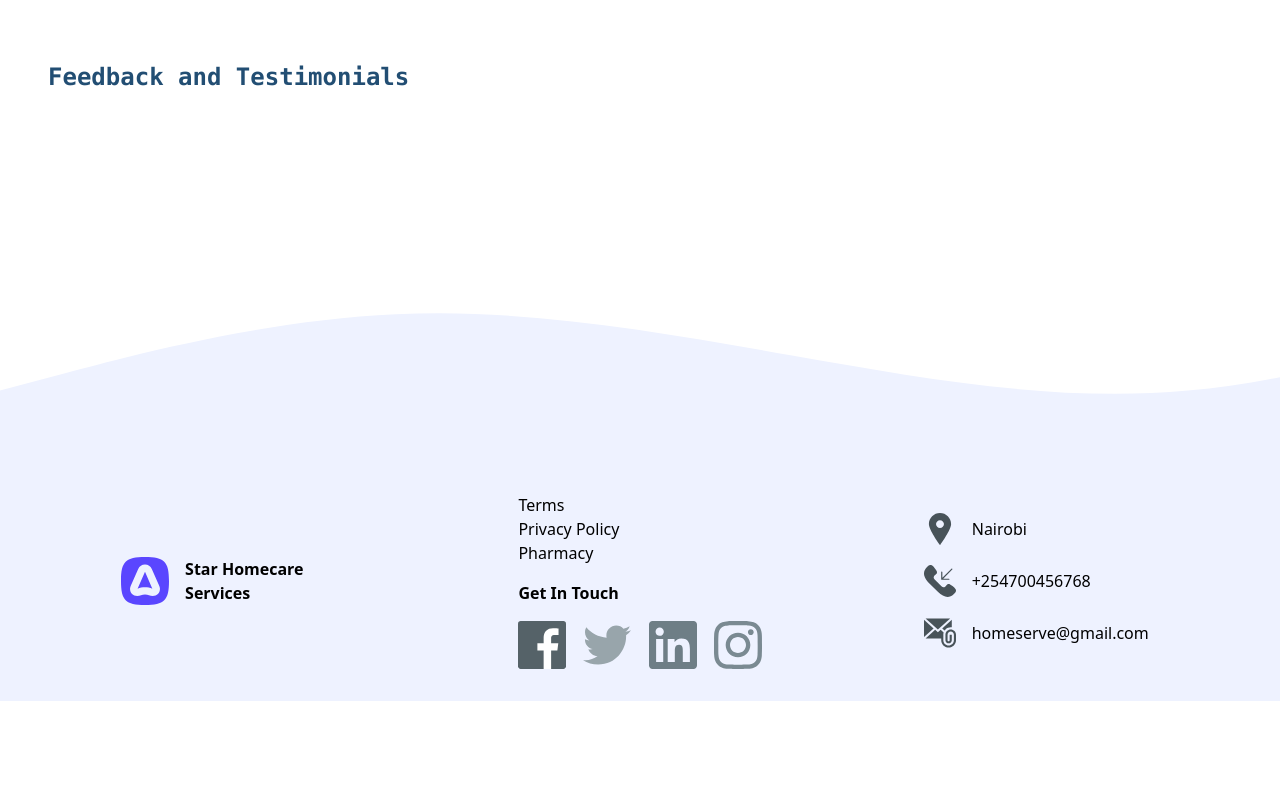
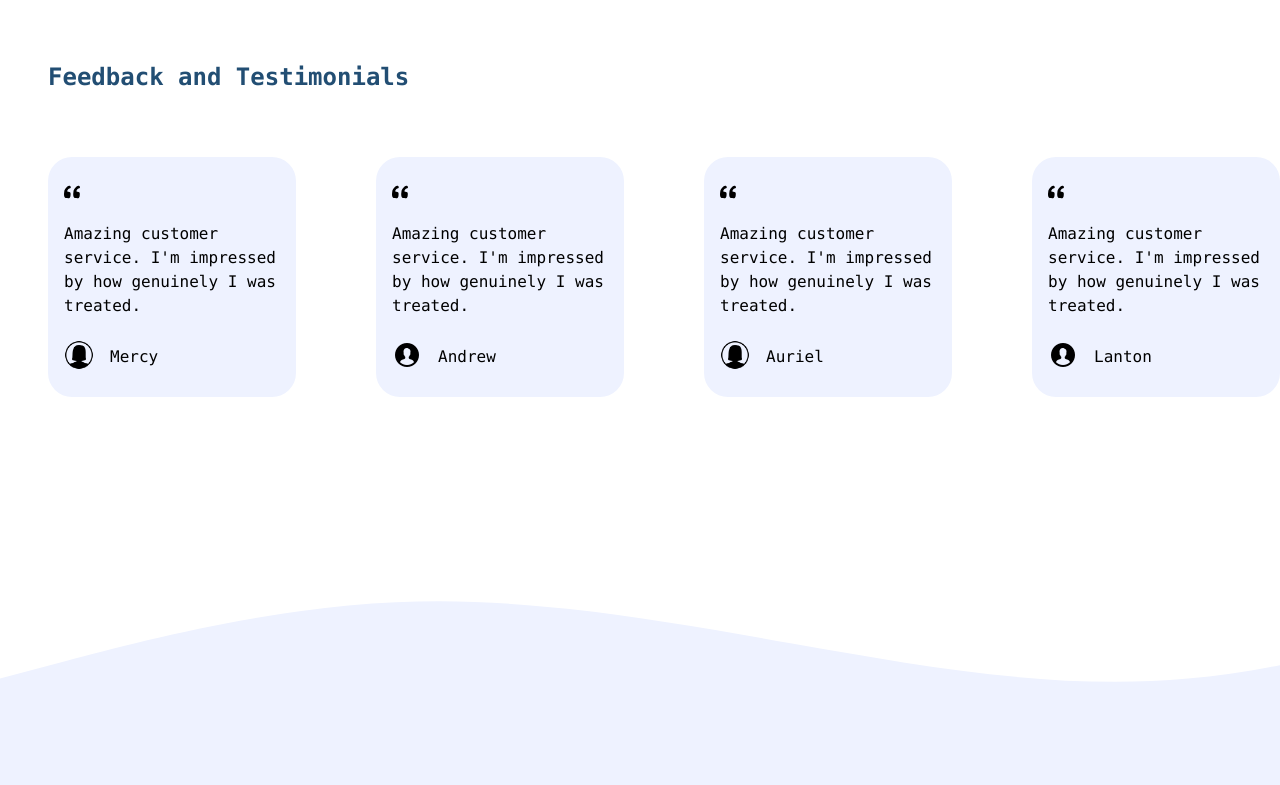
Before and after one commit to jbuyu/realdoc, a Next.js app: page /About in a window 1280 px wide. Shown: the part 915-1700 px from the top of the page. Before the commit the page ends 1616 px from the top, so only its background shows below. Built offline with nearby package versions, Linux system fonts and the light colour scheme.

Commit message:
adds feedback section

```diff
--- a/data/index.js
+++ b/data/index.js
@@ -77,6 +77,15 @@ const testimonialArray = [
   {
     id: 1,
     icon: '/quotes.svg',
+    image: '/female.png',
+    comment:
+      "Amazing customer service. I'm impressed by how genuinely I was treated.",
+    name: 'Mercy',
+  },
+  {
+    id: 1,
+    icon: '/quotes.svg',
+    image: '/male.png',
     comment:
       "Amazing customer service. I'm impressed by how genuinely I was treated.",
     name: 'Andrew',
@@ -84,24 +93,19 @@ const testimonialArray = [
   {
     id: 1,
     icon: '/quotes.svg',
+    image: '/female.png',
     comment:
       "Amazing customer service. I'm impressed by how genuinely I was treated.",
-    name: 'AndMorielrew',
+    name: 'Auriel',
   },
   {
     id: 1,
     icon: '/quotes.svg',
+    image: '/male.png',
     comment:
       "Amazing customer service. I'm impressed by how genuinely I was treated.",
     name: 'Lanton',
   },
-  {
-    id: 1,
-    icon: '/quotes.svg',
-    comment:
-      "Amazing customer service. I'm impressed by how genuinely I was treated.",
-    name: 'Brian',
-  },
 ]
 
 export { servicesArray, teamArray, testimonialArray }
--- a/pages/About.js
+++ b/pages/About.js
@@ -53,11 +53,24 @@ const About = () => (
       <div className="  py-4 text-2xl font-extrabold text-[#224E73]">
         Feedback and Testimonials
       </div>
-      <div className="flex flex-wrap px-2">
+      <div className="mt-12 flex w-full space-x-20">
+        {testimonialArray.map(({ id, icon, comment, name, image }) => (
+          <div
+            key={id}
+            className="flex h-60 flex-col  justify-around rounded-3xl bg-[#EEF2FF] p-4 "
+          >
+            <Image src={icon} alt="" width={16} height={16} layout="fixed" />
+            <div>{comment}</div>
+            <div className="flex items-center space-x-4">
+              <Image src={image} alt="" width={30} height={30} layout="fixed" />
+              <div className="flex justify-center items-center pt-1">
 
-
+              {name}
+              </div>
+            </div>
+          </div>
+        ))}
       </div>
-
     </div>
   </div>
 )
--- a/tailwind.config.js
+++ b/tailwind.config.js
@@ -10,16 +10,19 @@ module.exports = {
         129: '22rem',
         130: '24rem',
         132: '28rem',
-        140:"56vh"
+        140: '56vh',
       },
-      width:{
-        130:'22rem',
+      width: {
+        130: '22rem',
       },
       maxWidth: {
         '9xl': '96rem',
       },
-      borderRadius:{
-        '4xl':"2rem",
+      borderRadius: {
+        '4xl': '2rem',
+      },
+      spacing: {
+        '20px': '2rem',
       },
     },
   },
```
Also changed, not shown: public/female.png (added), public/male.png (added).
